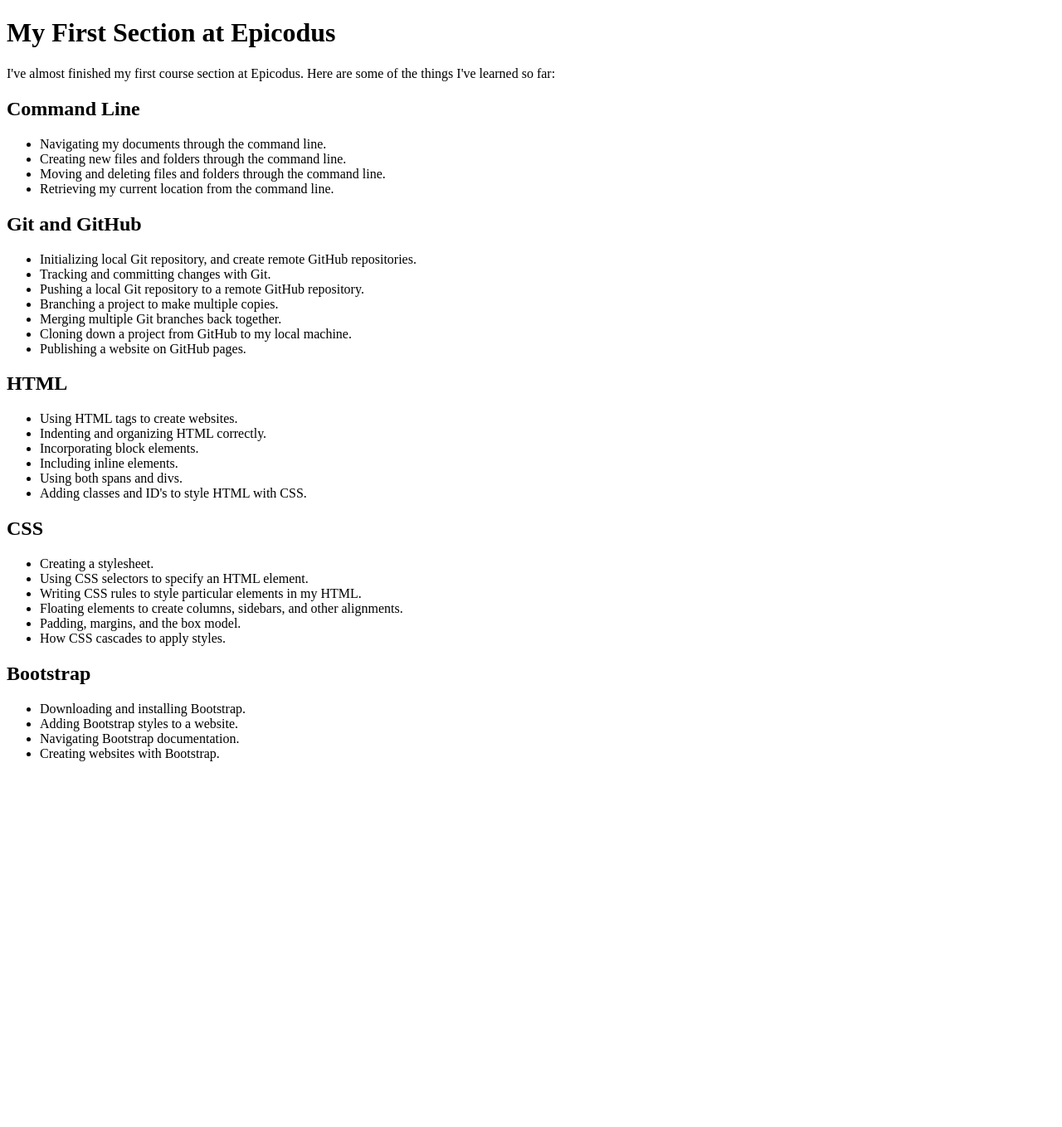
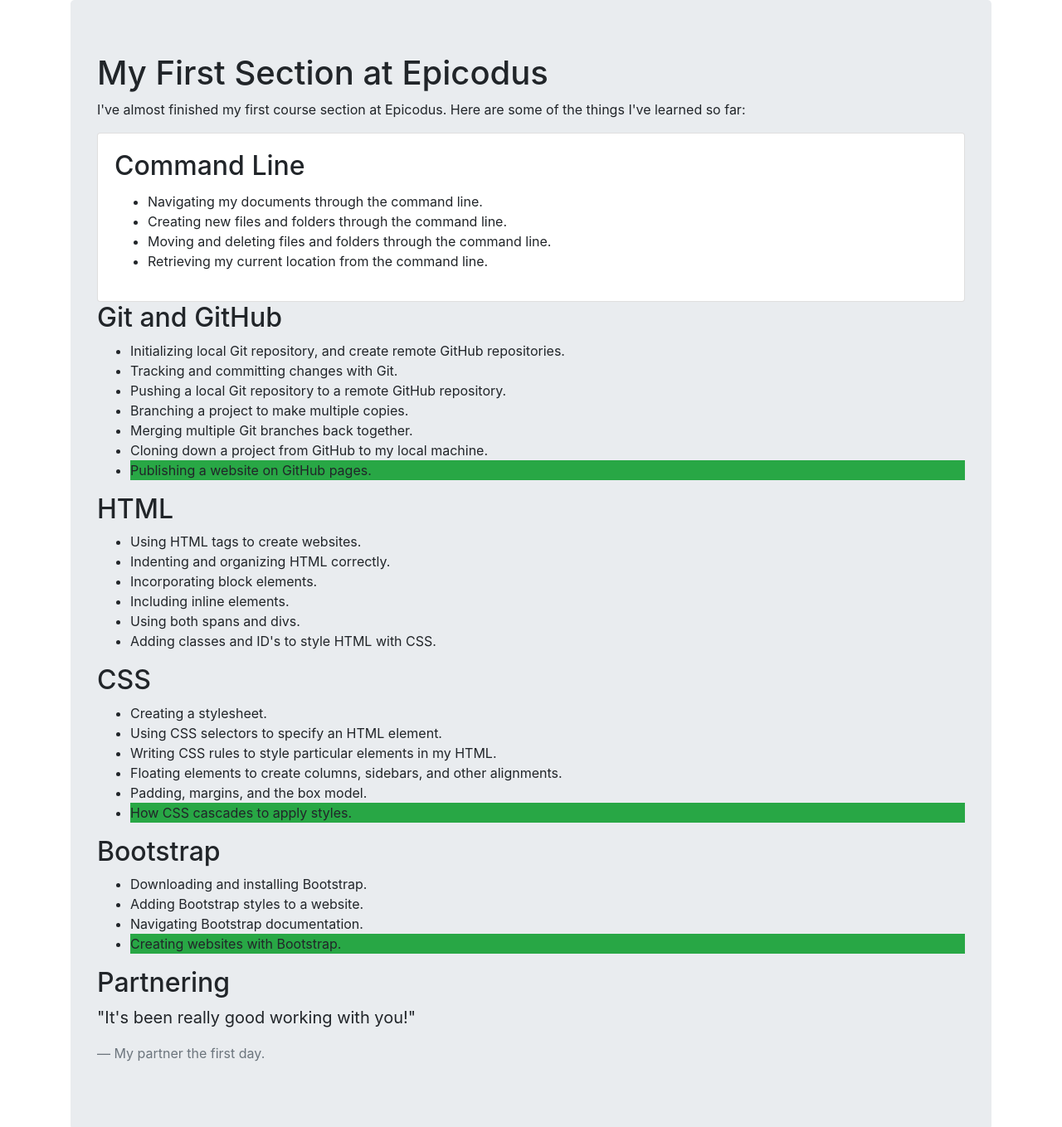
Before and after one commit to y0ung4my/Section-In-Review, a plain HTML site: page index.html in a window 1280 px wide. Shown: the top 1359 px of the page at 83% size. Before the commit the page ends 934 px from the top, so only its background shows below. Drawn offline with Linux system fonts and the light colour scheme.

Commit message:
add bootstrap styling to index.html such as containers, jumbotron, blockquotes, and cards

```diff
--- a/index.html
+++ b/index.html
@@ -2,19 +2,26 @@
 <html lang="en-US">
 <head>
   <title>My First Section at Epicodus</title>
+  <link href="css/bootstrap.css" rel="stylesheet" type="text/css">
 </head>
 <body>
+  <div class="container">
+    <div class="jumbotron">
   <h1>My First Section at Epicodus</h1>
   <p>
     I've almost finished my first course section at Epicodus. Here are some of the things I've learned so far:
   </p>
-  <h2>Command Line</h2>
-  <ul>
+  <div class="card">
+    <div class="card-body">
+  <h2 class="card-title">Command Line</h2>
+  <ul class="catd-text">
     <li>Navigating my documents through the command line.</li>
     <li>Creating new files and folders through the command line.</li>
     <li>Moving and deleting files and folders through the command line.</li>
     <li>Retrieving my current location from the command line.</li>
   </ul>
+</div>
+</div>
   <h2>Git and GitHub</h2>
   <ul>
     <li>Initializing local Git repository, and create remote GitHub repositories.</li>
@@ -23,7 +30,7 @@
     <li>Branching a project to make multiple copies.</li>
     <li>Merging multiple Git branches back together.</li>
     <li>Cloning down a project from GitHub to my local machine.</li>
-    <li>Publishing a website on GitHub pages.</li>
+    <li class="bg-success">Publishing a website on GitHub pages.</li>
   </ul>
   <h2>HTML</h2>
   <ul>
@@ -41,14 +48,22 @@
     <li>Writing CSS rules to style particular elements in my HTML.</li>
     <li>Floating elements to create columns, sidebars, and other alignments.</li>
     <li>Padding, margins, and the box model.</li>
-    <li>How CSS cascades to apply styles.</li>
+    <li class="bg-success">How CSS cascades to apply styles.</li>
   </ul>
   <h2>Bootstrap</h2>
   <ul>
     <li>Downloading and installing Bootstrap.</li>
     <li>Adding Bootstrap styles to a website.</li>
     <li>Navigating Bootstrap documentation.</li>
-    <li>Creating websites with Bootstrap.</li>
+    <li class="bg-success">Creating websites with Bootstrap.</li>
   </ul>
+  <h2>Partnering</h2>
+  <blockquote class="blockquote">
+    <p>"It's been really good working with you!"</p>
+    <footer class="blockquote-footer">My partner the first day.</footer>
+  </blockquote>
+
+</div>
+</div>
 </body>
 </html>
```
Also changed, not shown: css/styles.css (deleted).
